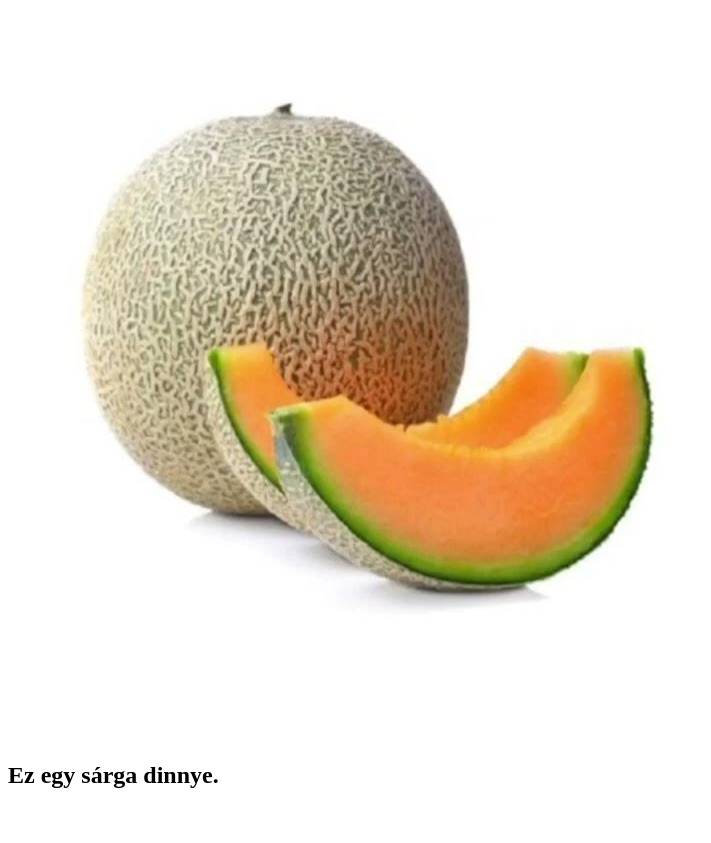
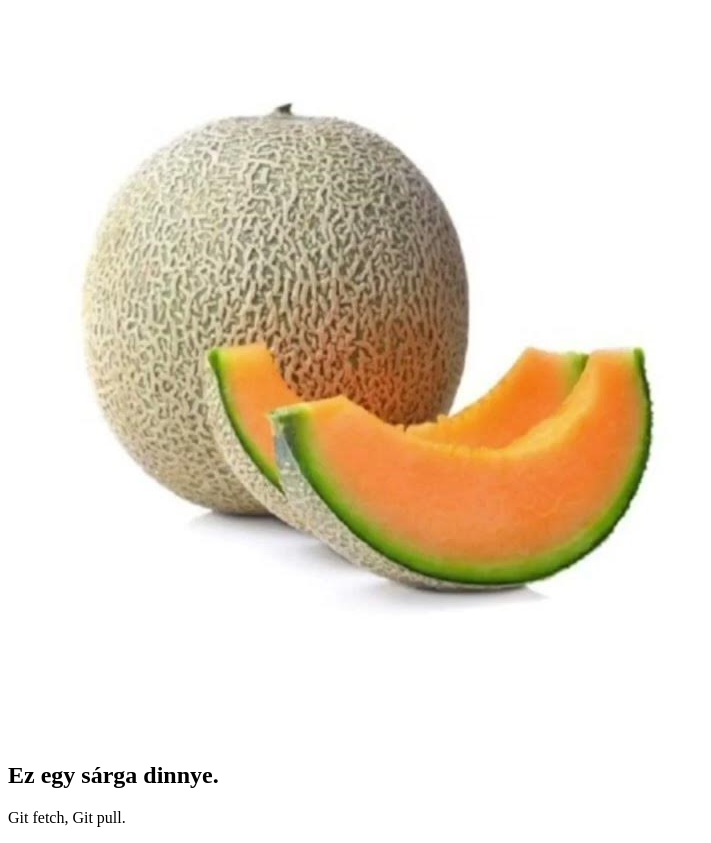
Before and after one commit to NagyBarnabass/elso-git, a plain HTML site: page index.html in a window 1280 px wide. Shown: the part 61-904 px from the top of the page, without its empty margins (0-711 px from the left). Before the commit the page ends 870 px from the top, so only its background shows below. Drawn offline with Linux system fonts and the light colour scheme.

Commit message:
Update index.html

```diff
--- a/index.html
+++ b/index.html
@@ -9,5 +9,6 @@
     <h1>Ez az alső Git projektem.</h1>
     <img src="/elso-git/canteloupe.jpg" alt="">
     <h2>Ez egy sárga dinnye.</h2>
+    <p>Git fetch, Git pull.</p>
 </body>
 </html>
```
